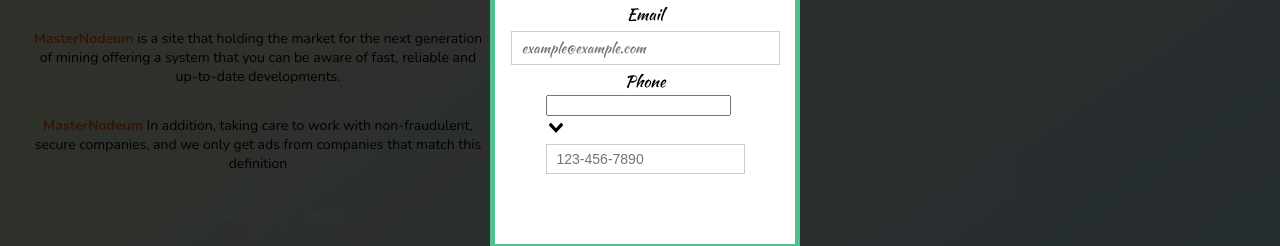
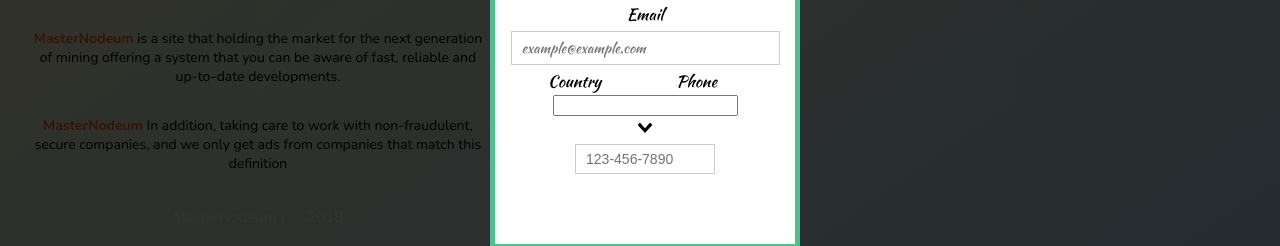
Before and after one commit to sonerpyci/crypto_vue, a Vue app: page / in a window 1280 px wide. Both pictures are taken after a click on the link "Subscription". Shown: the part 276-522 px from the top of the page. Built offline with nearby package versions, Linux system fonts and the light colour scheme; no server answers; some icons are missing.

Commit message:
Bug Fixes

```diff
--- a/src/components/HeaderHero.vue
+++ b/src/components/HeaderHero.vue
@@ -87,18 +87,26 @@
             <input id="email" name="email" class="subscribeInput" placeholder="example@example.com" type="text" required>
           </span>
           <span class="formGroup phoneGroup">
-            <label for="phone">Phone</label>
-           <span class="telGroup"><v-select id="v-select" class="Select-option" style="width: 20px;"
+            <span style="display: inline-block">
+              <label for="v-select" style="margin: 25px;">Country</label>
+              <label for="phone" style="margin: 50px;">Phone</label>
+            </span>
+           <span class="telGroup">
+             <v-select id="v-select"  class="Select-option"
                                       v-model="selectedCountry"
                                       :options="countryList"
                                       label="label"
-                                            item-text="label"
+                                      text="label"
                                       item-value="id"
-                                            return-object></v-select>
+                                      v-on:change="countrySelect"
+                                      return-object >
+
+             </v-select>
              <input type="tel" id="phone" name="phone" class="subscribeInput"
                     placeholder="123-456-7890"
                     pattern="[0-9]{3}-[0-9]{3}-[0-9]{4}"
-                   required /></span>
+                    required />
+           </span>
           </span>
           <a href="#" @click="check_empty" id="submit">Send</a>
         </form>
@@ -145,12 +153,15 @@
       this.showETHWallet = true
     },
     check_empty() {
-      if (document.getElementById('name').value == "" || document.getElementById('email').value == "" ) {
+      if (document.getElementById('name').value === "" || document.getElementById('email').value === "" ) {
         alert("Fill All Fields !");
       } else {
         return this.subscription_post();//returnu kaldır
-        alert("Form Submitted Successfully...");
       }
+    },
+    countrySelect(){
+      console.log("selected");
+      document.getElementById('phone').value = '+'+ this.selectedCountry.TELEFON_KODU
     },
 //Function To Display Popup
     div_show() {
@@ -177,16 +188,19 @@
     },
 //Function to Post Subscription Popup Data
     subscription_post(){
-      let data ={"name": document.getElementById('name').value,
+      let data = {
+        "name": document.getElementById('name').value,
         "surname":document.getElementById('surname').value,
-                                        "phone":document.getElementById('phone').value,
+        "phone": '+' + this.selectedCountry.TELEFON_KODU + document.getElementById('phone').value,
         "email":document.getElementById('email').value,
-                                        "country_id":this.selectedCountry.id};
+        "country_id":this.selectedCountry.id
+      };
       this.axios.post('http://localhost:3000/subscribers', data)
         .then(response => {
           console.log(response);
           if(response.data.success == true){
             this.div_hide();
+            alert("Form Submitted Successfully...");
           }else{
             alert("An Error Encountered");
           }
@@ -263,14 +277,23 @@
     height: 30px !important;
     margin-top: 4px !important;
 }
+  .dropdown-toggle.clearfix {
+    cursor: text;
+    height: 30px !important;
+    margin-top: 4px !important;
+    margin-left: 10px;
+    width: 95% !important;
+    font-size: .9rem;
+  }
 .dropdown.v-select.single.searchable{
-  width: 60px !important;
-  height: 29px !important;
+  width: 44% !important;
+  height: 30px !important;
   margin-top: 4px;
   max-height: 60px;
 }
   .dropdown-menu{
     max-height: 60px!important;
+    font-size: .5rem !important;
   }
   .open ul {
     max-height: 50px!important;
@@ -626,7 +649,9 @@
   outline: none;
   box-shadow: 0 0 2.5pt 1.7pt #42b983;
 }
-
+input#phone{
+  width: 50% !important;
+}
 #name {
   background-repeat:no-repeat;
   background-position:5px 7px;
```
Lines whose indentation alone changed are shown as unchanged.
